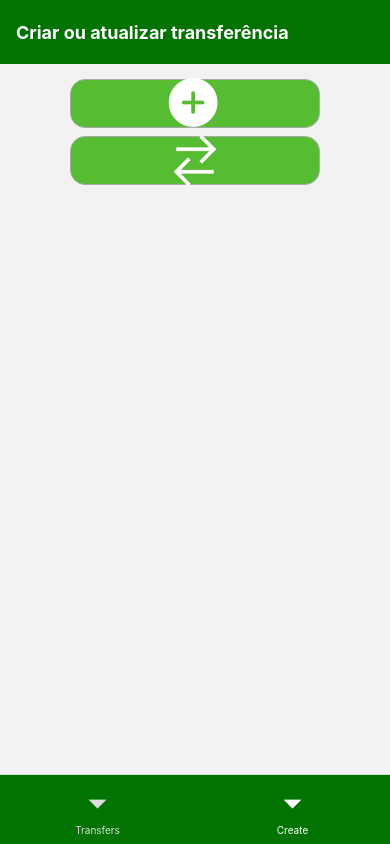
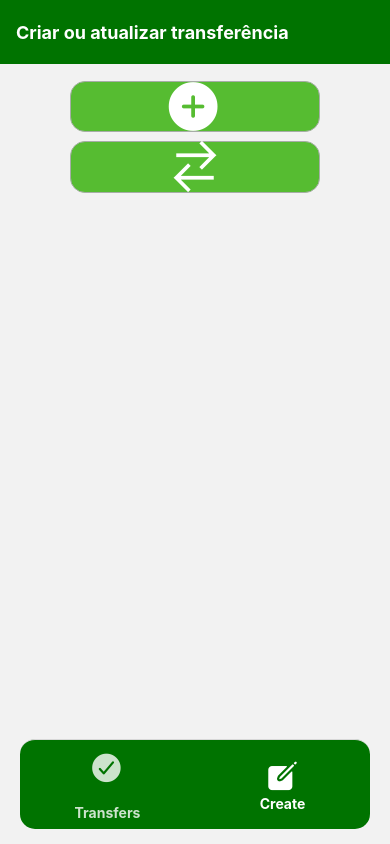
Before and after one commit to vvictorfonseca/MercadoDaBola-Frontend, a React Native app: screen /Create in a window 390 px wide. Built offline with nearby package versions, Linux system fonts and the light colour scheme.

Commit message:
update BottomTabNavigator

```diff
--- a/App.tsx
+++ b/App.tsx
@@ -2,90 +2,8 @@ import 'react-native-gesture-handler';
 import { StatusBar } from 'react-native';
 
 import { NavigationContainer } from '@react-navigation/native';
-import { createBottomTabNavigator } from '@react-navigation/bottom-tabs';
-import { createStackNavigator } from '@react-navigation/stack';
 
-import Transfers from './src/components/transfers/main/Transfers';
-import CreateOrUpdate from './src/components/createOrUpdateTransfers/main';
-import NewTransfer from './src/components/createOrUpdateTransfers/newTransfer';
-import UpdateTransfer from './src/components/createOrUpdateTransfers/updateTransfer';
-
-export type RootStackParamList = {
-  Transfers: undefined,
-  Create: undefined;
-  CreateHome: undefined,
-  NewTransfer: undefined
-  UpdateTransfer: undefined
-};
-
-const Stack = createStackNavigator<RootStackParamList>()
-
-function CreateOrUpdateNavigator() {
-  return (
-    <Stack.Navigator
-      screenOptions={{
-        headerStyle: {
-          backgroundColor: "#007300"
-        }
-      }}
-
-    >
-      <Stack.Screen
-        name="CreateHome"
-        component={CreateOrUpdate}
-        options={{ title: "", headerShown: false }}
-      />
-      <Stack.Screen
-        name="NewTransfer"
-        component={NewTransfer}
-        options={{ title: "", headerTintColor: "#fff" }}
-      />
-      <Stack.Screen
-        name="UpdateTransfer"
-        component={UpdateTransfer}
-        options={{ title: "", headerTintColor: "#fff" }}
-      />
-    </Stack.Navigator>
-  )
-}
-
-const Tab = createBottomTabNavigator<RootStackParamList>()
-
-function MainNavigator() {
-  return (
-    <Tab.Navigator
-      screenOptions={{
-        headerStyle: {
-          backgroundColor: '#007300',
-        },
-        headerTintColor: '#fff',
-        headerTitleStyle: {
-          fontWeight: 'bold',
-        },
-        tabBarStyle: {
-          position: 'absolute',
-          backgroundColor: '#007300',
-          height: 70,
-          paddingBottom: 8,
-          paddingTop: 8
-        },
-        tabBarActiveTintColor: '#fff',
-        tabBarInactiveTintColor: '#dfdfdf'
-      }}
-      initialRouteName="Transfers"
-    >
-      <Tab.Screen
-        name="Transfers"
-        component={Transfers}
-      />
-      <Tab.Screen
-        name="Create"
-        component={CreateOrUpdateNavigator}
-        options={{ title: "Create", headerTitle: "Criar ou atualizar transferência", headerShadowVisible: false }}
-      />
-    </Tab.Navigator>
-  )
-}
+import MainNavigator from './src/navigations/mainNavigation';
 
 export default function App() {
   return (
--- a/src/components/createOrUpdateTransfers/main/style.ts
+++ b/src/components/createOrUpdateTransfers/main/style.ts
@@ -2,13 +2,14 @@ import styled from "styled-components/native"
 
 export const Main = styled.View`
   display: flex;
-  justify-content: center;
+  //justify-content: center;
   align-items: center;
 `
 export const MainBox = styled.View`
   display: flex;
   align-items: center;
   justify-content: space-evenly;
+  margin-top: 8;
   width: 80%;
   height: 90%;
   //background-color: blue;
--- /dev/null
+++ b/src/navigations/createNavigation.tsx
@@ -0,0 +1,38 @@
+import { createStackNavigator } from '@react-navigation/stack';
+
+import CreateOrUpdate from '../components/createOrUpdateTransfers/main';
+import NewTransfer from '../components/createOrUpdateTransfers/newTransfer';
+import UpdateTransfer from '../components/createOrUpdateTransfers/updateTransfer';
+
+import { RootStackParamList } from './mainNavigation';
+
+const Stack = createStackNavigator<RootStackParamList>()
+
+export default function CreateOrUpdateNavigator() {
+  return (
+    <Stack.Navigator
+      screenOptions={{
+        headerStyle: {
+          backgroundColor: "#007300"
+        }
+      }}
+
+    >
+      <Stack.Screen
+        name="CreateHome"
+        component={CreateOrUpdate}
+        options={{ title: "", headerShown: false }}
+      />
+      <Stack.Screen
+        name="NewTransfer"
+        component={NewTransfer}
+        options={{ title: "", headerTintColor: "#fff" }}
+      />
+      <Stack.Screen
+        name="UpdateTransfer"
+        component={UpdateTransfer}
+        options={{ title: "", headerTintColor: "#fff" }}
+      />
+    </Stack.Navigator>
+  )
+}
--- /dev/null
+++ b/src/navigations/mainNavigation.tsx
@@ -0,0 +1,84 @@
+import { createBottomTabNavigator } from '@react-navigation/bottom-tabs';
+import { View, Text } from 'react-native';
+
+import Transfers from '../components/transfers/main/Transfers';
+import CreateOrUpdateNavigator from './createNavigation';
+
+import { Ionicons } from "@expo/vector-icons/"
+
+export type RootStackParamList = {
+  Transfers: undefined,
+  Create: undefined;
+  CreateHome: undefined,
+  NewTransfer: undefined
+  UpdateTransfer: undefined
+};
+
+const Tab = createBottomTabNavigator<RootStackParamList>()
+
+export default function MainNavigator() {
+  return (
+    <Tab.Navigator
+      screenOptions={{
+        tabBarShowLabel: false,
+        headerStyle: {
+          backgroundColor: '#007300',
+        },
+        headerTintColor: '#fff',
+        headerTitleStyle: {
+          fontWeight: 'bold',
+        },
+        tabBarStyle: {
+          position: 'absolute',
+          backgroundColor: '#007300',
+          height: 90,
+          bottom: 15,
+          left: 20,
+          right: 20,
+          paddingBottom: 8,
+          paddingTop: 8,
+          borderRadius: 15
+        },
+        tabBarActiveTintColor: '#fff',
+        tabBarInactiveTintColor: '#dfdfdf'
+      }}
+      initialRouteName="Transfers"
+    >
+
+      <Tab.Screen
+        name="Transfers"
+        component={Transfers}
+        options={{
+          title: "Create",
+          headerTitle: "Criar ou atualizar transferência",
+          headerShadowVisible: false,
+          tabBarLabel: "Create/Update",
+          tabBarIcon: ({ focused }) => (
+            <View style={{alignItems: 'center', justifyContent: 'center'}}>
+              <Ionicons name='checkmark-circle' color={"#fff"} style={{opacity: focused? 1 : 0.8}} size={35} />
+              <Text style={{color: "#fff", fontWeight: 'bold', opacity: focused? 1 : 0.8}}> Transfers</Text>
+            </View>
+          )
+        }}
+      />
+
+      <Tab.Screen
+        name="Create"
+        component={CreateOrUpdateNavigator}
+        options={{
+          title: "Create",
+          headerTitle: "Criar ou atualizar transferência",
+          headerShadowVisible: false,
+          tabBarLabel: "Create/Update",
+          tabBarIcon: ({ focused }) => (
+            <View style={{alignItems: 'center', justifyContent: 'center'}}>
+              <Ionicons name="create" color={"#fff"} style={{opacity: focused? 1 : 0.8}} size={35} />
+              <Text style={{color: "#fff", opacity: focused? 1 : 0.8, fontWeight: 'bold'}}>Create</Text>
+            </View>
+          )
+        }}
+      />
+
+    </Tab.Navigator>
+  )
+}
```
Also changed, not shown: src/components/createOrUpdateTransfers/main/index.tsx (+5 -5 lines).
